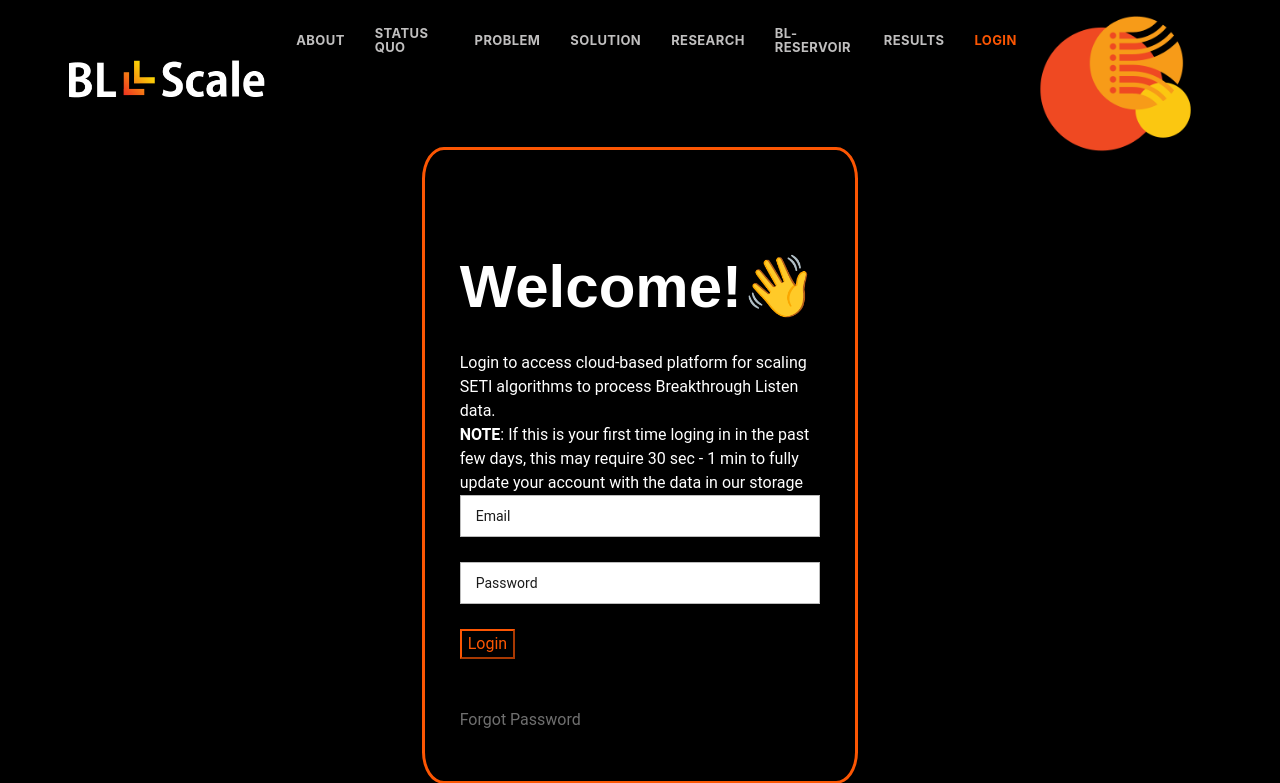
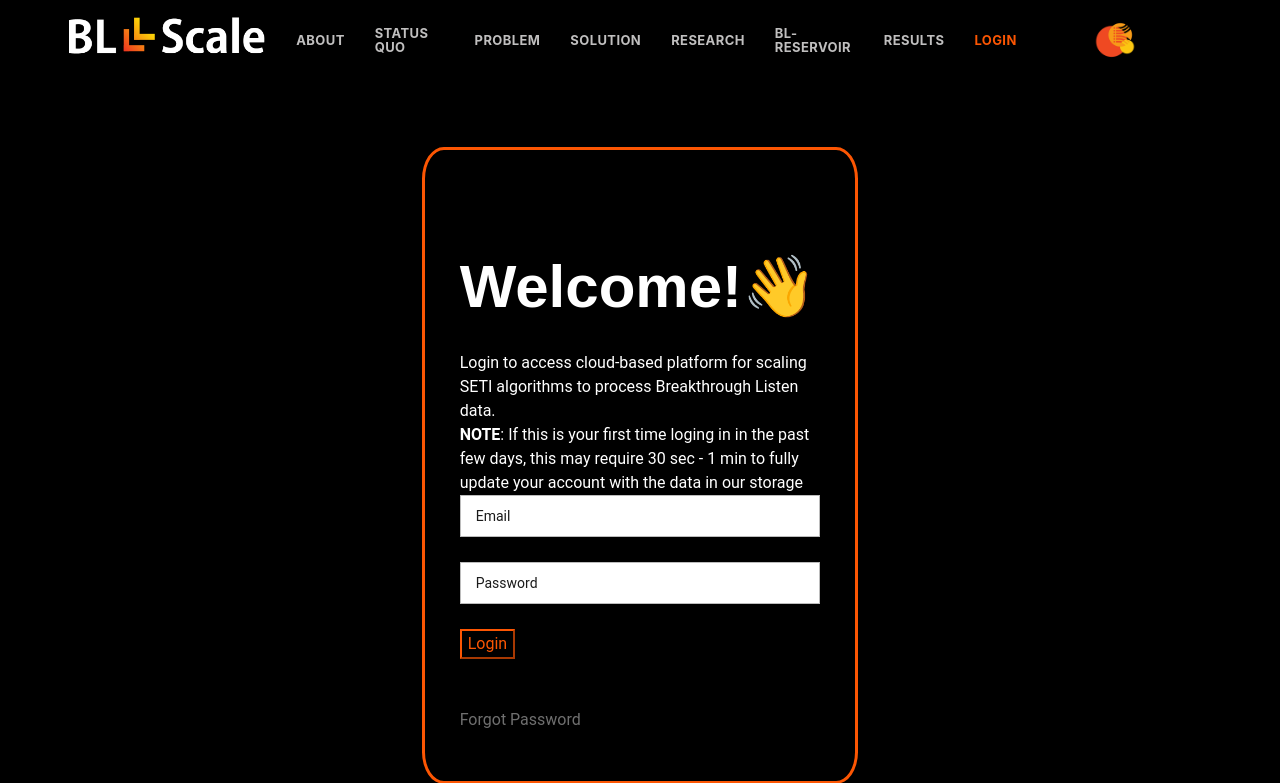
Before and after one commit to UCBerkeleySETI/BL-Scale, a Flask app: page /login in a window 1280 px wide. Shown: the top 783 px of the page. Run offline with Flask 2, Linux system fonts and the light colour scheme; some libraries are stand-ins or nearby versions.

Commit message:
logo size issue

```diff
--- a/webapp/templates/login.html
+++ b/webapp/templates/login.html
@@ -231,7 +231,7 @@
 
 							</li>
 							<!-- End Link -->
-							<li><a style="padding-left: 0;" href="https://github.com/UCBerkeleySETI"><img style="width: 100%;"src="../static/images/BL_Scale_icon.png"  ></a></li>
+							<li><a style="padding-left: 0;" href="https://github.com/UCBerkeleySETI"><img style="width: 25%;"src="../static/images/BL_Scale_icon.png"  ></a></li>
 
 							<!-- Link -->
 
--- a/webapp/templates/zmq_push.html
+++ b/webapp/templates/zmq_push.html
@@ -141,7 +141,7 @@
 
 							</li>
 							<!-- End Link -->
-							<li><a style="padding-left: 0;" href="https://github.com/UCBerkeleySETI"><img style="width: 100%;"src="../static/images/BL_Scale_icon.png"  ></a></li>
+							<li><a style="padding-left: 0;" href="https://github.com/UCBerkeleySETI"><img style="width: 25%;"src="../static/images/BL_Scale_icon.png"  ></a></li>
 
 						</ul>
 						<!-- End Links -->
@@ -225,7 +225,7 @@
 					<li class="margin-bottom-10px">
 
 						<a href="{{ url_for('index') }}" class="bottom-border border-1px border-color-gray-extra-light"><span class="text-small btn-orange text-uppercase text-weight-700 padding-bottom-20px">
-							Login
+							Logout
 							<span class="margin-left-10px" ></span></span></a>
 					</li>
 					<!-- End Link -->
--- a/webapp/templates/zmq_sub.html
+++ b/webapp/templates/zmq_sub.html
@@ -142,7 +142,7 @@
 						<!-- Link -->
 
 						</li>
-							<li><a style="padding-left: 0;" href="https://github.com/UCBerkeleySETI"><img style="width: 100%;"src="../static/images/BL_Scale_icon.png"  ></a></li>
+							<li><a style="padding-left: 0;" href="https://github.com/UCBerkeleySETI"><img style="width: 25%;"src="../static/images/BL_Scale_icon.png"  ></a></li>
 							{% else %}
 
 
@@ -188,7 +188,7 @@
 
 							</li>
 							<!-- End Link -->
-							<li><a style="padding-left: 0;" href="https://github.com/UCBerkeleySETI"><img style="width: 100%;"src="../static/images/BL_Scale_icon.png"  ></a></li>
+							<li><a style="padding-left: 0;" href="https://github.com/UCBerkeleySETI"><img style="width: 25%;"src="../static/images/BL_Scale_icon.png"  ></a></li>
 
 							{% endif %}
 
```
